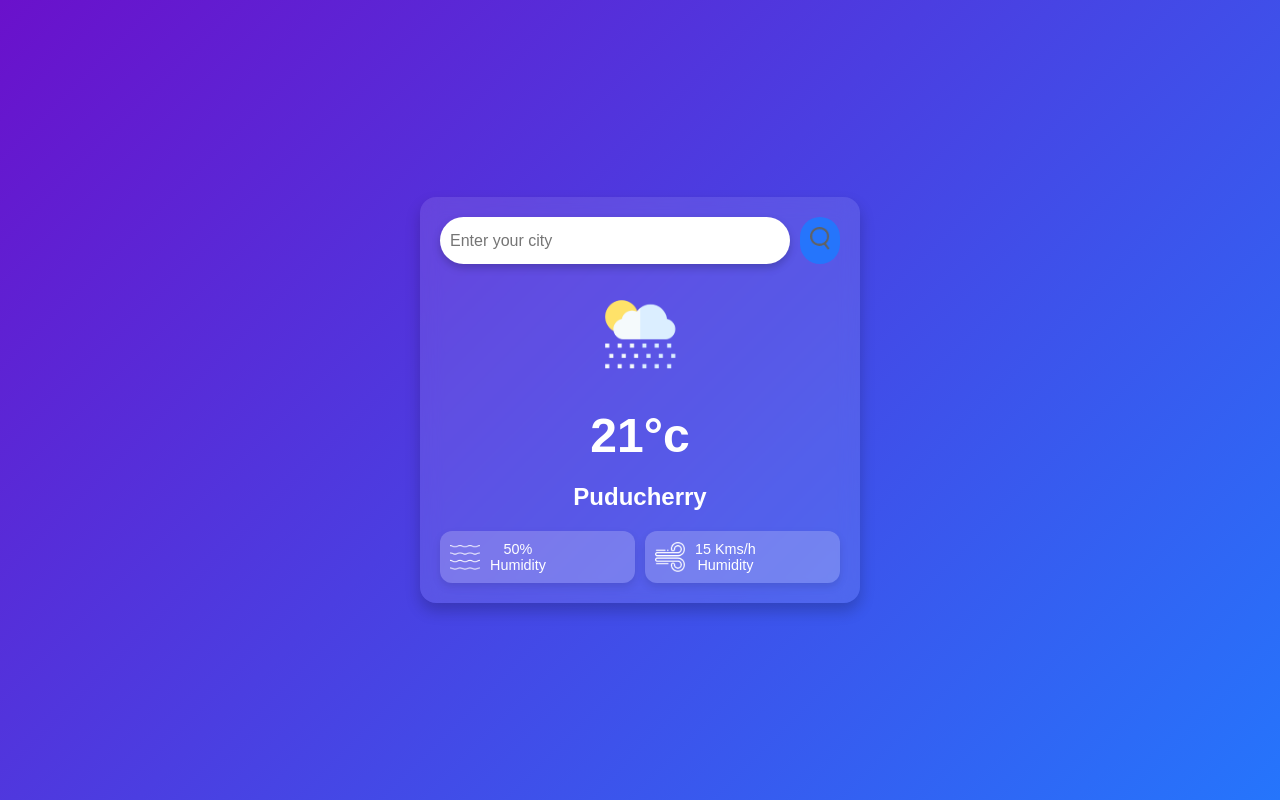
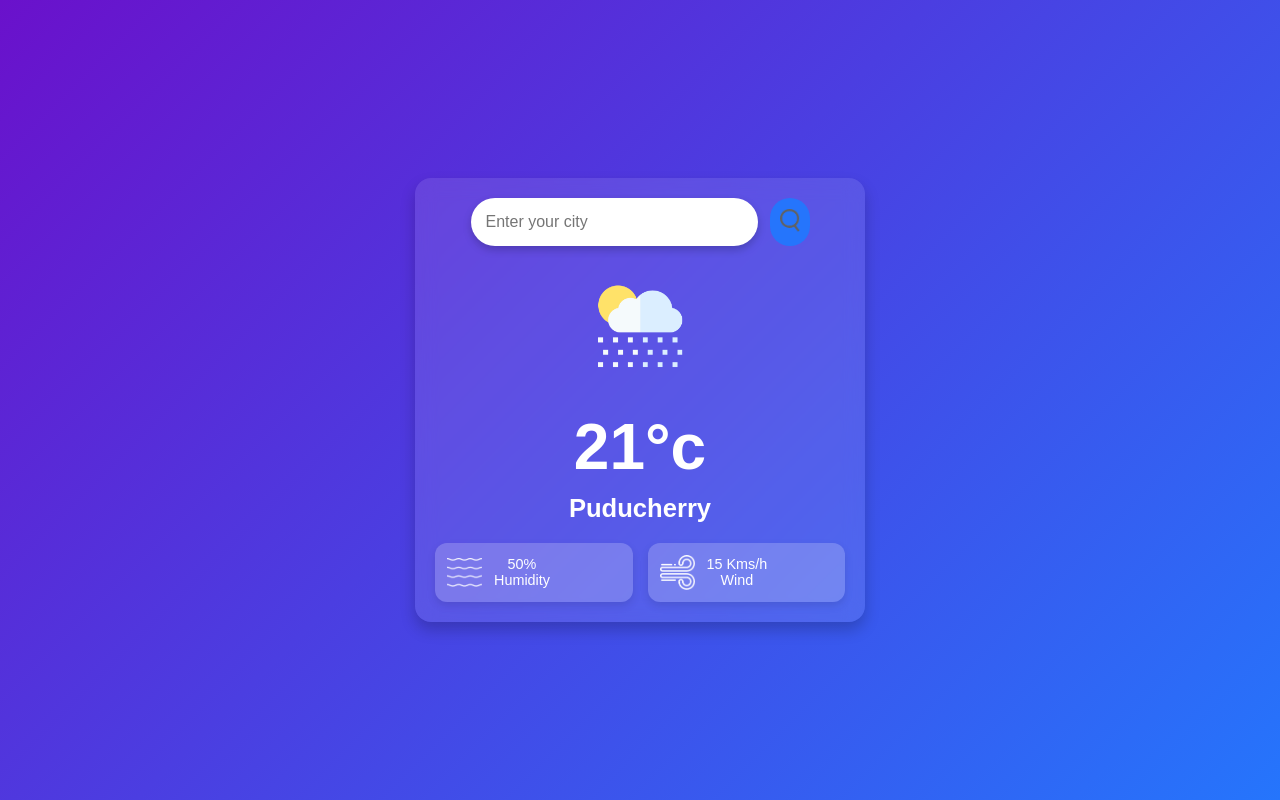
Before and after one commit to Balasubramanian24/WeatherApplication, a plain HTML site: page index.html in a window 1280 px wide. Drawn offline with Linux system fonts and the light colour scheme.

Commit message:
Deploying Online

```diff
--- a/weather.html
+++ b/index.html
@@ -3,38 +3,37 @@
 <head>
     <meta charset="UTF-8">
     <meta name="viewport" content="width=device-width, initial-scale=1.0">
-    <title>Weather API</title>
+    <title>Weather App</title>
     <link rel="stylesheet" href="style.css">
 </head>
 <body>
     <div class="box">
         <div class="search">
             <input type="text" placeholder="Enter your city" spellcheck="false">
-            <button><img src="images/search.png" alt="check your browser settings"></button>
+            <button><img src="images/search.png" alt="search icon"></button>
             <p class="error-message"></p>
         </div>
         <div class="weather">
-            <img src="images/rain.png" class="weather-icon">
+            <img src="images/rain.png" class="weather-icon" alt="weather icon">
             <h1 class="temp">21°c</h1>
             <h2 class="city">Puducherry</h2>
             <div class="details">
                 <div class="col">
-                    <img src="images/humidity.png">
+                    <img src="images/humidity.png" alt="humidity icon">
                     <div>
                         <p class="humidity">50%</p>
                         <p>Humidity</p>
                     </div>
                 </div>
                 <div class="col">
-                    <img src="images/wind.png">
+                    <img src="images/wind.png" alt="wind icon">
                     <div>
                         <p class="wind">15 Kms/h</p>
-                        <p>Humidity</p>
+                        <p>Wind</p>
                     </div>
                 </div>
             </div>
         </div>
-
     </div>
     <script src="script.js"></script>
 </body>
--- a/style.css
+++ b/style.css
@@ -1,95 +1,120 @@
+* {
+    margin: 0;
+    padding: 0;
+    box-sizing: border-box;
+}
+
+/* Body Styles */
 body {
     font-family: Arial, sans-serif;
-    margin: 0;
-    padding: 0;
     display: flex;
     justify-content: center;
     align-items: center;
     min-height: 100vh;
     background: linear-gradient(135deg, #6a11cb, #2575fc);
     color: #fff;
+    padding: 20px;
 }
 
+/* Main box container */
 .box {
     background: rgba(255, 255, 255, 0.1);
     padding: 20px;
     border-radius: 16px;
     box-shadow: 0 8px 15px rgba(0, 0, 0, 0.2);
     text-align: center;
-    max-width: 400px;
-    width: 90%;
+    max-width: 450px;
+    width: 100%;
     backdrop-filter: blur(10px);
+    animation: fadeIn 1s ease-in-out;
 }
 
 /* Search bar */
 .search {
     display: flex;
-    gap: 10px;
+    gap: 12px;
     margin-bottom: 20px;
+    justify-content: center;
+    flex-wrap: wrap;
 }
 
 .search input, .search button {
-    padding: 10px;
+    padding: 15px;
     border: none;
-    border-radius: 50px;
+    border-radius: 25px;
+    font-size: 1rem;
     outline: none;
-    font-size: 1rem;
+    transition: all 0.3s ease;
 }
 
 .search input {
     flex: 1;
+    max-width: 70%;
     box-shadow: 0 4px 8px rgba(0, 0, 0, 0.2);
 }
 
 .search button {
     background: #2575fc;
     cursor: pointer;
-    transition: transform 0.2s ease;
+    transition: transform 0.3s ease, background 0.3s ease;
+    padding: 10px;
 }
 
 .search button:hover {
     transform: scale(1.1);
+    background: #6a11cb;
 }
 
 .search button img {
     width: 20px;
+    transition: transform 0.2s ease;
 }
 
-/* Weather details */
-.weather-icon {
-    width: 100px;
-    margin-bottom: 10px;
+.search button:hover img {
+    transform: scale(1.2);
 }
 
+/* Weather Details */
+.weather-icon {
+    width: 120px;
+    margin-bottom: 10px;
+    transition: transform 0.3s ease;
+}
+
+
 .temp {
-    font-size: 3rem;
+    font-size: 4rem;
     margin: 10px 0;
     font-weight: bold;
 }
 
 .city {
-    font-size: 1.5rem;
+    font-size: 1.6rem;
     margin-bottom: 20px;
 }
 
+/* Flex container for details (humidity, wind) */
 .details {
     display: flex;
-    gap: 10px;
+    gap: 15px;
+    justify-content: center;
+    flex-wrap: wrap;
 }
 
 .col {
     display: flex;
     align-items: center;
-    gap: 10px;
+    gap: 12px;
     background: rgba(255, 255, 255, 0.2);
-    padding: 10px;
+    padding: 12px;
     border-radius: 12px;
-    flex: 1;
+    flex: 1 1 45%;
+    max-width: 200px;
     box-shadow: 0 4px 8px rgba(0, 0, 0, 0.1);
 }
 
 .col img {
-    width: 30px;
+    width: 35px;
 }
 
 .col p {
@@ -97,7 +122,7 @@ body {
     font-size: 0.9rem;
 }
 
-/* Error message */
+/* Error message styles */
 .error-message {
     margin-top: 8px;
     color: #ff4d4d;
@@ -105,3 +130,41 @@ body {
     font-weight: bold;
     display: none;
 }
+
+/* Responsive Styling */
+@media (max-width: 768px) {
+    .weather-icon {
+        width: 100px;
+    }
+
+    .temp {
+        font-size: 3rem;
+    }
+
+    .city {
+        font-size: 1.4rem;
+    }
+
+    .details {
+        flex-direction: column;
+        align-items: center;
+    }
+
+    .col {
+        flex: 1 1 80%;
+        max-width: 90%;
+        margin-bottom: 10px;
+    }
+}
+
+/* Animation for fade-in */
+@keyframes fadeIn {
+    0% {
+        opacity: 0;
+        transform: translateY(-30px);
+    }
+    100% {
+        opacity: 1;
+        transform: translateY(0);
+    }
+}
```
